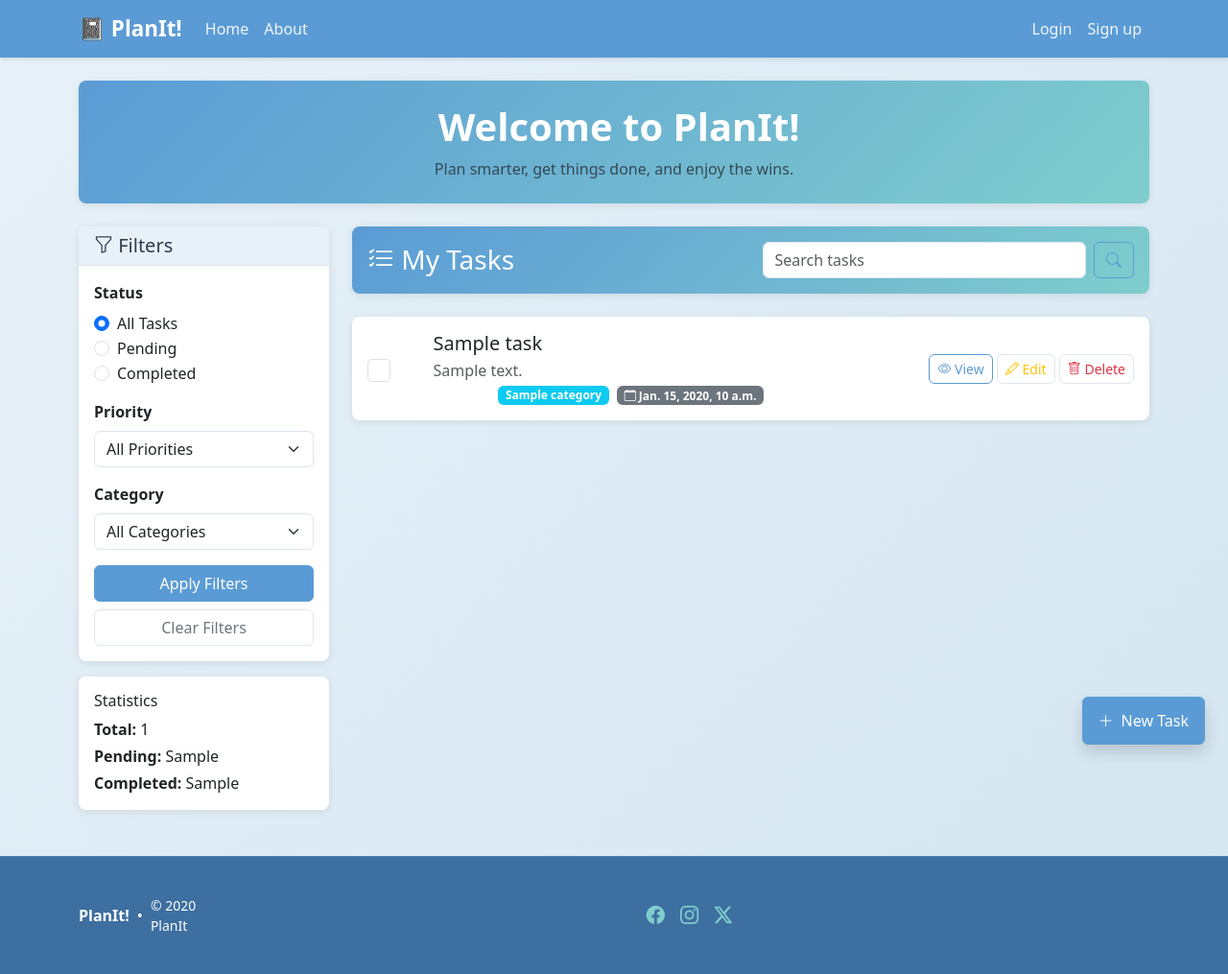
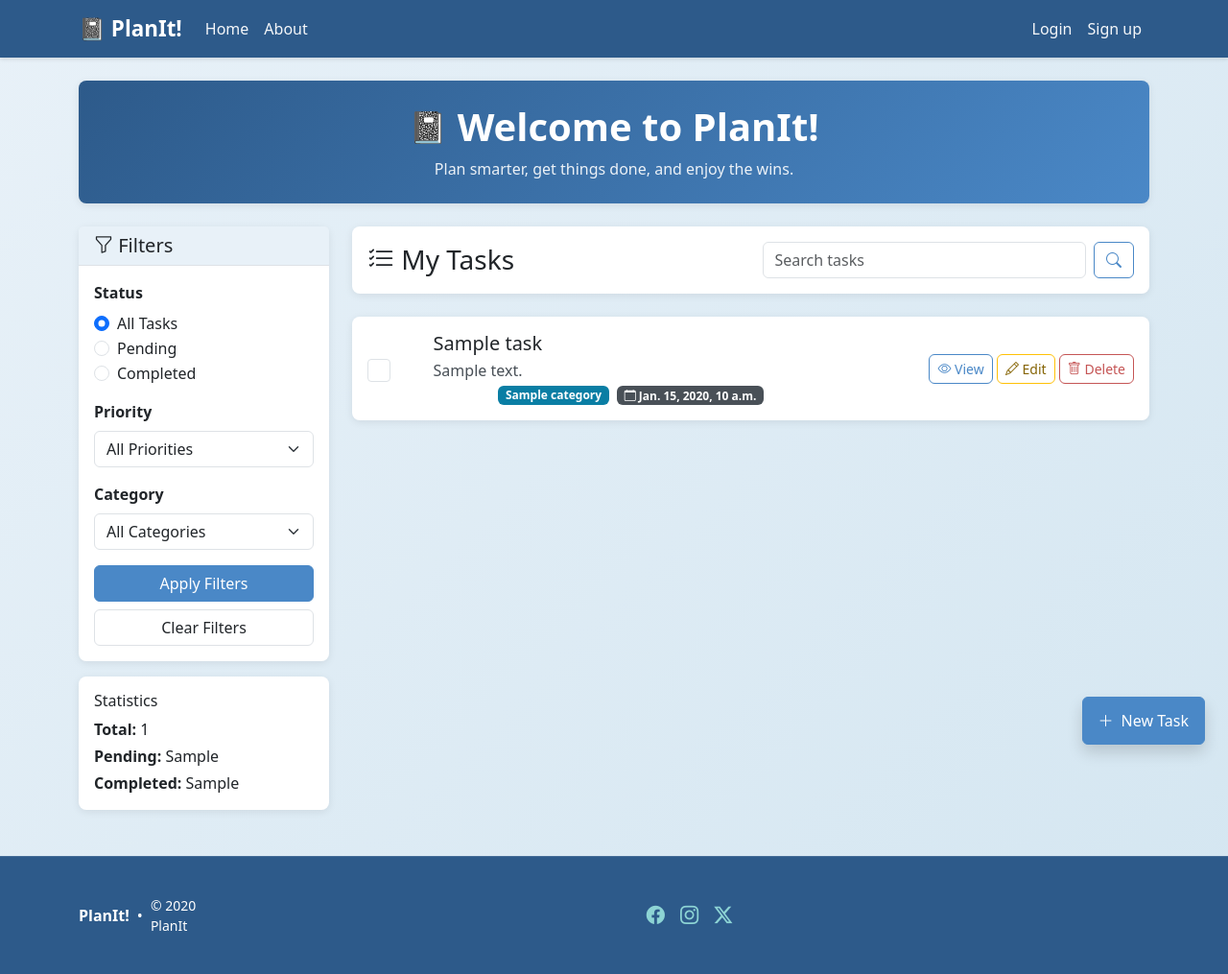
Before and after one commit to DarylMurphyCoder/planit, a Django app: template templates/tasks/task_list.html in a window 1280 px wide. Shown: the whole page at 96% size. Run offline with Django 3.2, Linux system fonts and the light colour scheme; the template is opened without the code that fills it: most values are stand-ins (such as "Sample title", 1, 10 or a date in 2020).

Commit message:
Fix accessibility issues: add labels to selects, improve color contrast, fix heading hierarchy

```diff
--- a/static/css/style.css
+++ b/static/css/style.css
@@ -1,16 +1,16 @@
-/* Smooth, cohesive color palette */
+/* Smooth, cohesive color palette with WCAG AA compliant contrast */
 :root {
-  --primary-blue: #5b9bd5;
-  --primary-dark: #3d6fa0;
+  --primary-blue: #4a88c7;
+  --primary-dark: #2d5a8a;
   --primary-light: #e8f1f8;
-  --accent-soft: #7fcdcd;
-  --text-dark: #2c3e50;
-  --text-muted: #6c757d;
-  --success-soft: #6ab187;
-  --warning-soft: #f4b942;
-  --danger-soft: #e07a7a;
+  --accent-soft: #4db8b8;
+  --text-dark: #212529;
+  --text-muted: #495057;
+  --success-soft: #4f9970;
+  --warning-soft: #d9a429;
+  --danger-soft: #c55555;
   --white: #ffffff;
-  --border-light: #e0e6ed;
+  --border-light: #dee2e6;
 }
 
 /* Softer form elements with subtle rounded corners */
@@ -42,9 +42,9 @@ body {
   color: var(--text-dark);
 }
 
-/* Navbar with softer blue */
+/* Navbar with darker blue for better contrast */
 .navbar {
-  background-color: var(--primary-blue) !important;
+  background-color: var(--primary-dark) !important;
   box-shadow: 0 2px 4px rgba(0, 0, 0, 0.1);
 }
 
@@ -55,7 +55,7 @@ body {
 }
 
 .nav-link {
-  color: rgba(255, 255, 255, 0.9) !important;
+  color: rgba(255, 255, 255, 0.95) !important;
   transition: color 0.2s ease;
 }
 
@@ -63,9 +63,9 @@ body {
   color: var(--white) !important;
 }
 
-/* Hero card styling */
+/* Hero card styling with better contrast */
 .hero-card {
-  background: linear-gradient(135deg, var(--primary-blue) 0%, var(--accent-soft) 100%);
+  background: linear-gradient(135deg, var(--primary-dark) 0%, var(--primary-blue) 100%);
   color: var(--white);
   border: none;
 }
@@ -73,6 +73,10 @@ body {
 .hero-card h1 {
   color: var(--white);
   font-weight: 600;
+}
+
+.hero-card .text-muted {
+  color: rgba(255, 255, 255, 0.9) !important;
 }
 
 .hero-emoji {
@@ -100,16 +104,17 @@ main.container {
 .form-select,
 textarea {
   background-color: var(--white);
+  color: var(--text-dark);
 }
 
 .form-control:focus,
 .form-select:focus,
 textarea:focus {
   border-color: var(--primary-blue);
-  box-shadow: 0 0 0 0.2rem rgba(91, 155, 213, 0.25);
+  box-shadow: 0 0 0 0.2rem rgba(74, 136, 199, 0.25);
 }
 
-/* Footer styling */
+/* Footer styling with better contrast */
 .site-footer {
   background-color: var(--primary-dark);
   color: var(--white);
@@ -119,7 +124,7 @@ textarea:focus {
 }
 
 .site-footer .footer-link {
-  color: var(--accent-soft);
+  color: #8dd4d4;
   font-size: 1.2rem;
   transition: color 0.2s ease;
 }
@@ -144,7 +149,7 @@ textarea:focus {
   gap: 1.75rem;
 }
 
-/* Card header styling - softer palette */
+/* Card header styling - better contrast */
 .card-header {
   background-color: var(--primary-light) !important;
   color: var(--text-dark) !important;
@@ -152,15 +157,17 @@ textarea:focus {
   font-weight: 600;
 }
 
+.card-header h2,
 .card-header h5 {
   color: var(--text-dark);
   margin-bottom: 0;
 }
 
-/* Buttons with softer styling */
+/* Buttons with better contrast */
 .btn-primary {
   background-color: var(--primary-blue);
   border-color: var(--primary-blue);
+  color: var(--white);
   transition: all 0.2s ease;
 }
 
@@ -169,6 +176,7 @@ textarea:focus {
 .btn-primary:focus {
   background-color: var(--primary-dark);
   border-color: var(--primary-dark);
+  color: var(--white);
   transform: translateY(-1px);
   box-shadow: 0 4px 8px rgba(0, 0, 0, 0.15);
 }
@@ -181,9 +189,43 @@ textarea:focus {
 .btn-outline-primary:hover {
   background-color: var(--primary-blue);
   border-color: var(--primary-blue);
+  color: var(--white);
 }
 
-/* Priority-based left border styling with softer colors */
+.btn-outline-secondary {
+  color: var(--text-dark);
+  border-color: var(--border-light);
+}
+
+.btn-outline-secondary:hover {
+  background-color: var(--text-muted);
+  border-color: var(--text-muted);
+  color: var(--white);
+}
+
+.btn-outline-warning {
+  color: #856404;
+  border-color: #ffc107;
+}
+
+.btn-outline-warning:hover {
+  background-color: #ffc107;
+  border-color: #ffc107;
+  color: #000;
+}
+
+.btn-outline-danger {
+  color: #c55555;
+  border-color: #c55555;
+}
+
+.btn-outline-danger:hover {
+  background-color: #c55555;
+  border-color: #c55555;
+  color: var(--white);
+}
+
+/* Priority-based left border styling with WCAG compliant colors */
 .priority-border-high {
   border-left: 4px solid var(--danger-soft);
 }
@@ -205,18 +247,30 @@ textarea:focus {
   transform: translateX(4px);
 }
 
-/* Badge styling with softer colors */
+/* Badge styling with better contrast */
 .badge.bg-high {
   background-color: var(--danger-soft) !important;
+  color: var(--white) !important;
 }
 
 .badge.bg-medium {
   background-color: var(--warning-soft) !important;
-  color: var(--text-dark) !important;
+  color: #000 !important;
 }
 
 .badge.bg-low {
   background-color: var(--success-soft) !important;
+  color: var(--white) !important;
+}
+
+.badge.bg-info {
+  background-color: #0a7ea4 !important;
+  color: var(--white) !important;
+}
+
+.badge.bg-secondary {
+  background-color: var(--text-muted) !important;
+  color: var(--white) !important;
 }
 
 /* Floating action button styling */
@@ -229,3 +283,14 @@ textarea:focus {
   transform: translateY(-2px);
   box-shadow: 0 6px 16px rgba(0, 0, 0, 0.2);
 }
+
+/* Text muted with better contrast */
+.text-muted {
+  color: var(--text-muted) !important;
+}
+
+/* Completed task styling */
+.completed {
+  text-decoration: line-through;
+  color: var(--text-muted) !important;
+}
--- a/templates/tasks/task_list.html
+++ b/templates/tasks/task_list.html
@@ -6,7 +6,7 @@
 <!-- Homepage hero header -->
 <div class="card mb-4 hero-card">
     <div class="card-body text-center py-4">
-        <h1 class="display-6 mb-2"><span class="hero-emoji"></span> Welcome to PlanIt!</h1>
+        <h1 class="display-6 mb-2"><span class="hero-emoji">📓</span> Welcome to PlanIt!</h1>
         <p class="text-muted mb-0">Plan smarter, get things done, and enjoy the wins.</p>
     </div>
 </div>
@@ -15,7 +15,7 @@
         <!-- Filters Sidebar -->
         <div class="card">
             <div class="card-header bg-primary text-white">
-                <h5 class="mb-0"><i class="bi bi-funnel"></i> Filters</h5>
+                <h2 class="mb-0 h5"><i class="bi bi-funnel"></i> Filters</h2>
             </div>
             <div class="card-body">
                 <form method="get" action="{% url 'task-list' %}">
@@ -38,8 +38,8 @@
 
                     <!-- Priority Filter -->
                     <div class="mb-3">
-                        <label class="form-label fw-bold">Priority</label>
-                        <select class="form-select" name="priority">
+                        <label for="id_filter_priority" class="form-label fw-bold">Priority</label>
+                        <select class="form-select" name="priority" id="id_filter_priority" aria-label="Filter by priority">
                             <option value="">All Priorities</option>
                             <option value="high" {% if priority == 'high' %}selected{% endif %}>High</option>
                             <option value="medium" {% if priority == 'medium' %}selected{% endif %}>Medium</option>
@@ -49,8 +49,8 @@
 
                     <!-- Category Filter -->
                     <div class="mb-3">
-                        <label class="form-label fw-bold">Category</label>
-                        <select class="form-select" name="category">
+                        <label for="id_filter_category" class="form-label fw-bold">Category</label>
+                        <select class="form-select" name="category" id="id_filter_category" aria-label="Filter by category">
                             <option value="">All Categories</option>
                             {% for cat in categories %}
                                 <option value="{{ cat.id }}" {% if category == cat.id|stringformat:"s" %}selected{% endif %}>
@@ -69,7 +69,7 @@
         <!-- Stats Card -->
         <div class="card mt-3">
             <div class="card-body">
-                <h6 class="card-title">Statistics</h6>
+                <h2 class="card-title h6">Statistics</h2>
                 <p class="mb-1"><strong>Total:</strong> {{ total_tasks }}</p>
                 <p class="mb-1"><strong>Pending:</strong> {{ pending_tasks }}</p>
                 <p class="mb-0"><strong>Completed:</strong> {{ completed_tasks }}</p>
@@ -79,11 +79,11 @@
 
     <div class="col-lg-9">
         <!-- Header with Search -->
-        <div class="card mb-4 hero-card">
+        <div class="card mb-4">
             <div class="card-body">
                 <div class="row align-items-center">
                     <div class="col-md-6">
-                        <h3 class="mb-0"><i class="bi bi-list-check"></i> My Tasks</h3>
+                        <h2 class="mb-0 h3"><i class="bi bi-list-check"></i> My Tasks</h2>
                     </div>
                     <div class="col-md-6">
                         <form method="get" action="{% url 'task-list' %}" class="d-flex" role="search" aria-label="Search tasks">
@@ -112,9 +112,9 @@
                                 </form>
                             </div>
                             <div class="col-12 col-md-7">
-                                <h5 class="mb-1 {% if task.is_completed %}completed{% endif %}">
+                                <h3 class="mb-1 h5 {% if task.is_completed %}completed{% endif %}">
                                     {{ task.title }}
-                                </h5>
+                                </h3>
                                 {% if task.description %}
                                     <p class="text-muted mb-1 {% if task.is_completed %}completed{% endif %}">
                                         {{ task.description|truncatewords:15 }}
@@ -156,7 +156,7 @@
             <div class="card">
                 <div class="card-body text-center py-5">
                     <i class="bi bi-inbox" style="font-size: 4rem; color: #ccc;"></i>
-                    <h4 class="mt-3">No tasks found</h4>
+                    <h3 class="mt-3 h4">No tasks found</h3>
                     <p class="text-muted">Start by creating your first task!</p>
                     <a href="{% url 'task-create' %}" class="btn btn-primary">
                         <i class="bi bi-plus-circle"></i> Create Task
```
